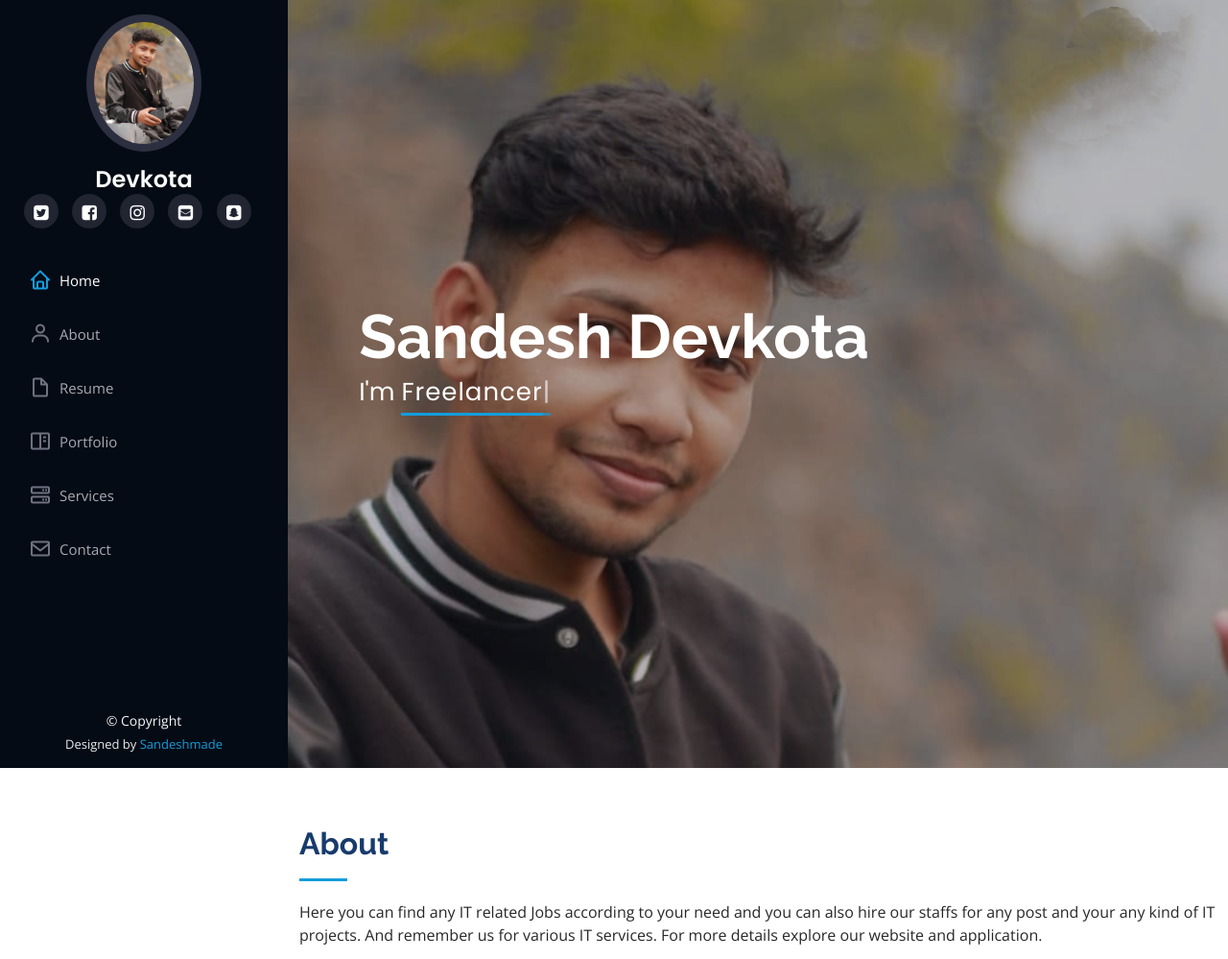
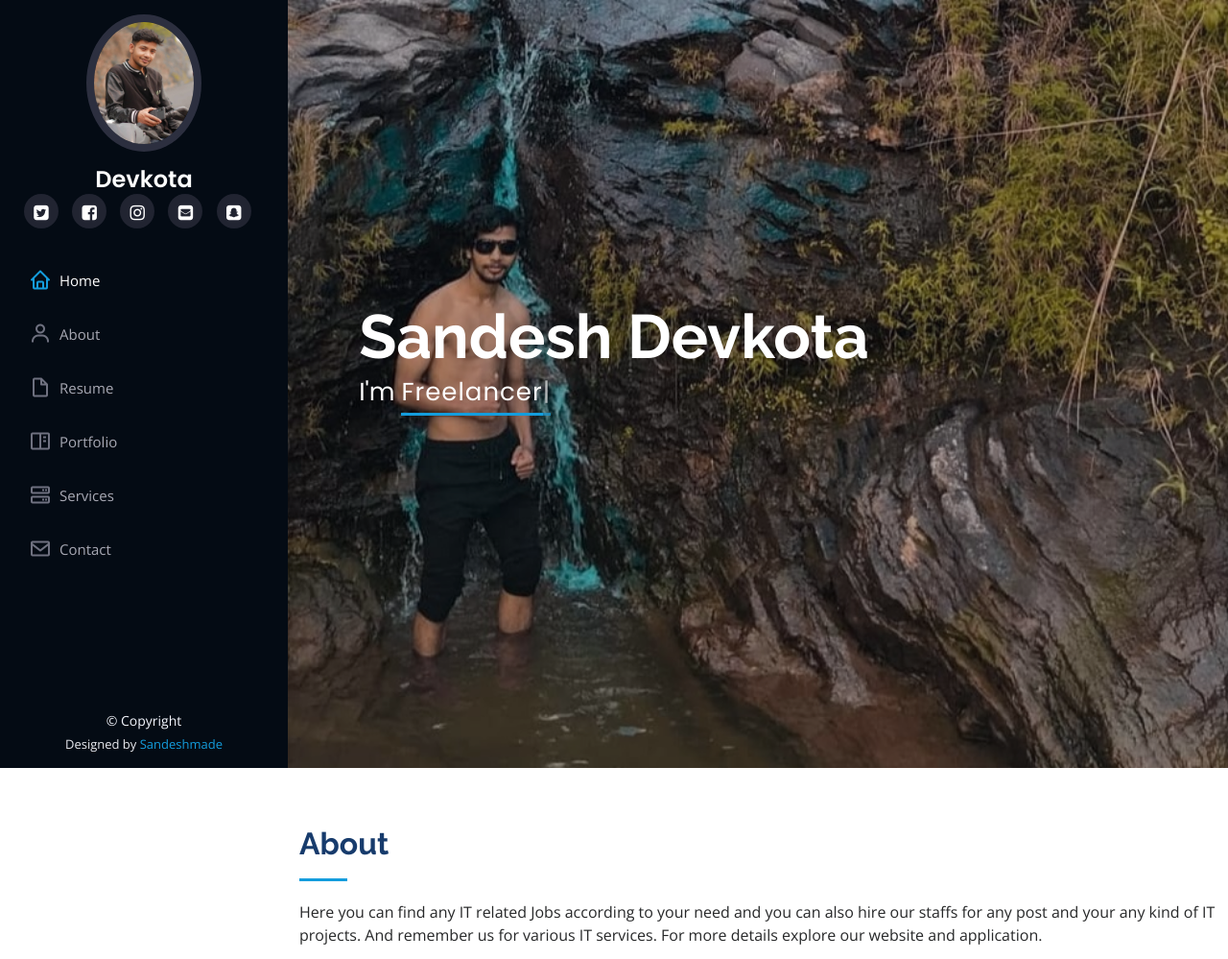
Before and after one commit to sandeshdevkota/sandesh-portfolio, a PHP site: page / in a window 1280 px wide. Shown: the top 999 px of the page at 96% size. Run offline with PHP 8.4, Linux system fonts and the light colour scheme.

Commit message:
Update style.css

```diff
--- a/assets/css/style.css
+++ b/assets/css/style.css
@@ -198,7 +198,7 @@ h1, h2, h3, h4, h5, h6 {
 #hero {
   width: 100%;
   height: 100vh;
-  background: url("image/pic7777.jpg") top center;
+  background: url("image/picture777.jpg") top center;
   background-size: cover;
 }
 #hero:before {
```
